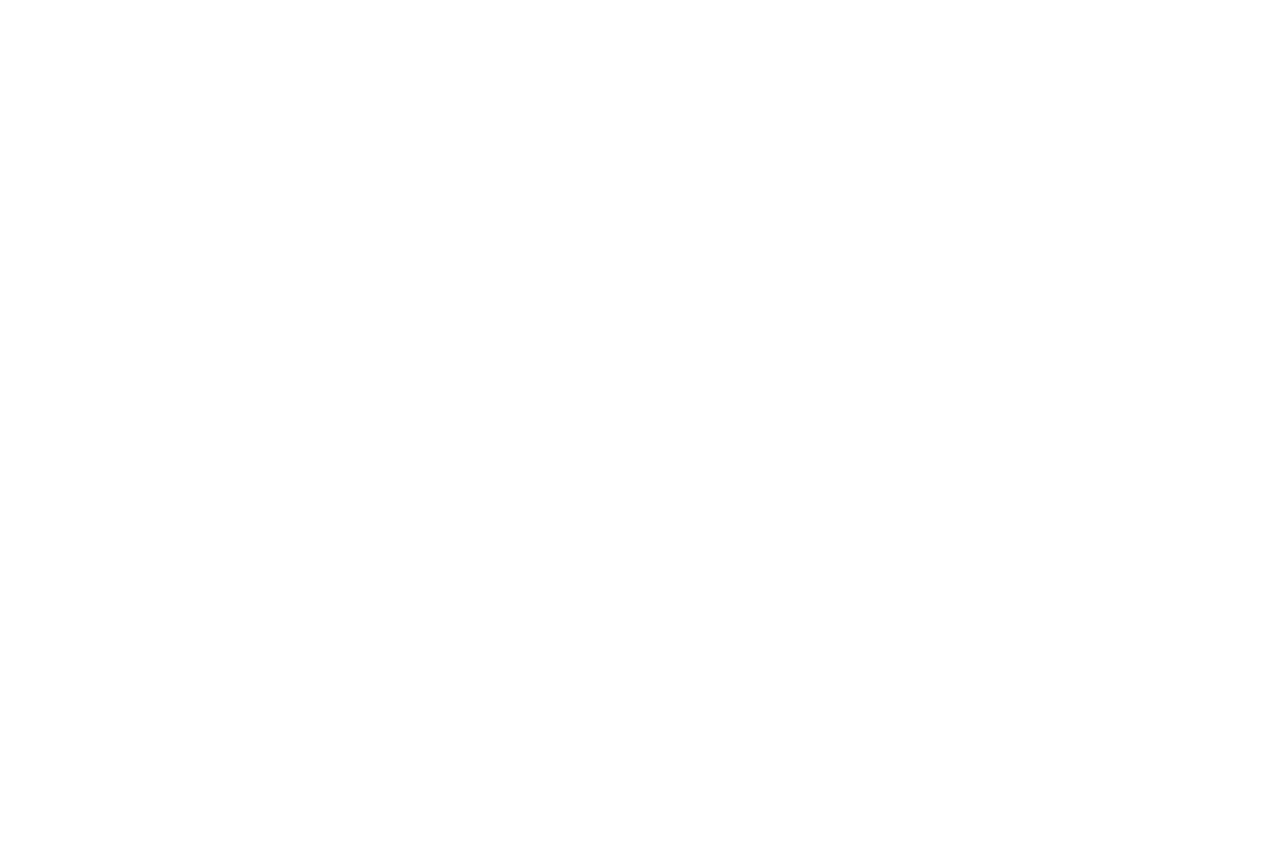
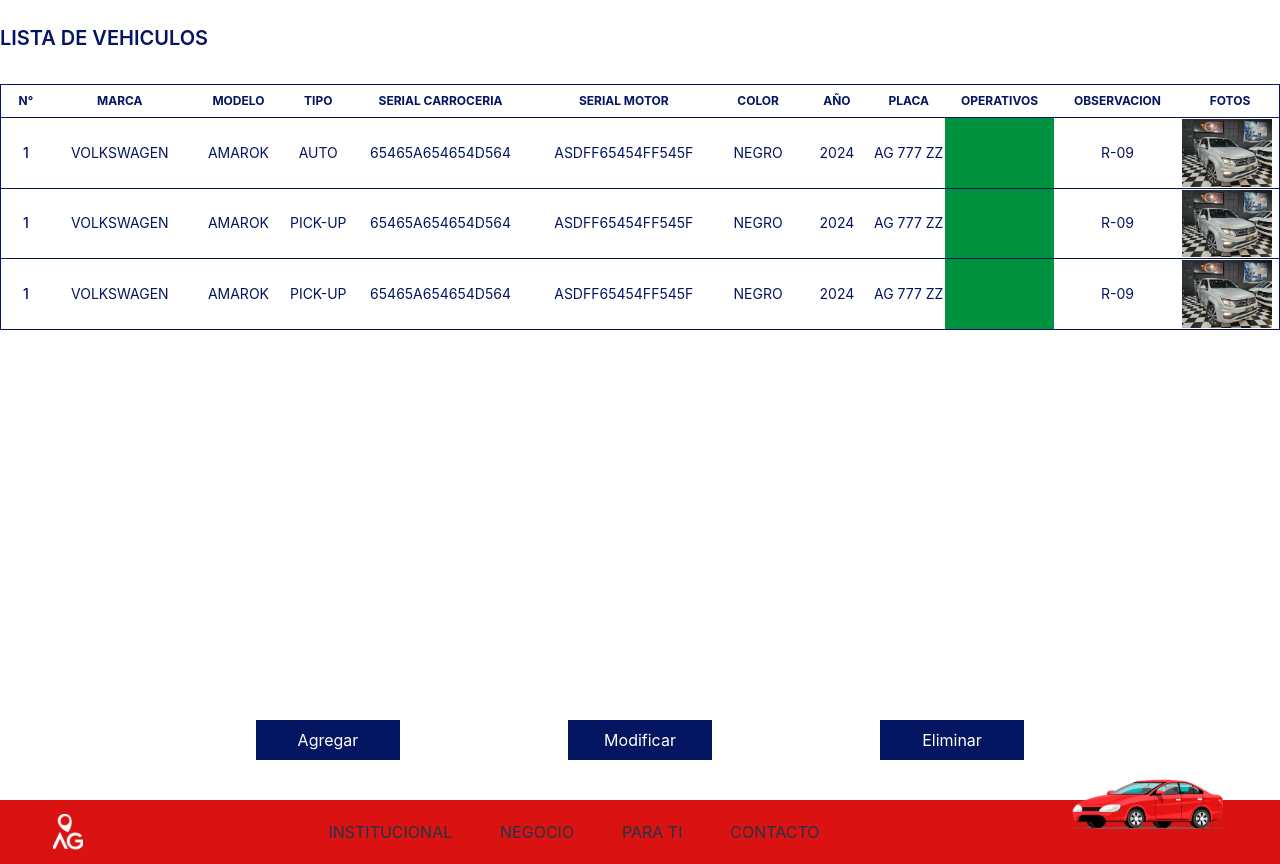
Before and after one commit to pablo-ambrogio/proyecto-final-CDT, a React (Vite) app: page /admin-vehicles-list in a window 1280 px wide. Before the commit this address had no page. Before the commit the page ends 800 px from the top, so only its background shows below. Built offline with nearby package versions, Linux system fonts and the light colour scheme.

Commit message:
pagina AdminVehiclesList y componente VehicleList

```diff
--- /dev/null
+++ b/src/components/common/vehiclesList/VehiclesList.jsx
@@ -0,0 +1,184 @@
+import Amarok from '../../../assets/amarok.webp'
+
+const VehiclesList = () => {
+    return (
+        <div className="relative overflow-x-auto h-screen text-blue max-w-7xl mx-auto pt-6">
+            <h1 className="text-xl font-semibold uppercase">Lista de vehiculos</h1>
+            <table className="w-full text-sm text-left rtl:text-right text-gray-500 dark:text-gray-400 mt-8 border border-blue">
+                <thead className="text-xs text-gray-700 uppercase bg-gray-50 dark:bg-gray-700 dark:text-gray-400 text-center border border-blue">
+                    <tr>
+                        <th scope="col" className="px-4 py-2">
+                            N°
+                        </th>
+                        <th scope="col" className="px-4 py-2">
+                            Marca
+                        </th>
+                        <th scope="col" className="px-4 py-2">
+                            Modelo
+                        </th>
+                        <th scope="col" className="px-4 py-2">
+                            Tipo
+                        </th>
+                        <th scope="col" className="px-4 py-2">
+                            Serial carroceria
+                        </th>
+                        <th scope="col" className="px-4 py-2">
+                            Serial motor
+                        </th>
+                        <th scope="col" className="px-4 py-2">
+                            color
+                        </th>
+                        <th scope="col" className="px-4 py-2">
+                            año
+                        </th>
+                        <th scope="col" className="px-4 py-2">
+                            placa
+                        </th>
+                        <th scope="col" className="px-4 py-2">
+                            operativos
+                        </th>
+                        <th scope="col" className="px-4 py-2">
+                            observacion
+                        </th>
+                        <th scope="col" className="px-4 py-2">
+                            fotos
+                        </th>
+                    </tr>
+                </thead>
+                <tbody>
+                    <tr className="bg-white border-b dark:bg-gray-800 dark:border-gray-700 uppercase text-center ">
+                        <th className="px-4 py-2 font-medium text-gray-900 whitespace-nowrap dark:text-blue">
+                            1
+                        </th>
+                        <td className="px-4 py-2">
+                            Volkswagen
+                        </td>
+                        <td className="px-4 py-2">
+                            Amarok
+                        </td>
+                        <td className="w-5">
+                            auto
+                        </td>
+                        <td className="px-4 py-2">
+                            65465A654654D564
+                        </td>
+                        <td className="px-4 py-2">
+                            ASDFF65454FF545F
+                        </td>
+                        <td className="px-4 py-2">
+                            Negro
+                        </td>
+                        <td className="px-4 py-2">
+                            2024
+                        </td>
+                        <td className="w-5">
+                            AG 777 ZZ
+                        </td>
+                        <td className="w-3 bg-[#00913f]">
+                        </td>
+                        <td className="px-4 py-2">
+                            r-09
+                        </td>
+                        <td className="">
+                            <img src={Amarok} alt="" width={90} />
+                        </td>
+                    </tr>
+                    <tr className="bg-white border-b dark:bg-gray-800 dark:border-gray-700 uppercase text-center">
+                        <th className="px-4 py-2 font-medium text-gray-900 whitespace-nowrap dark:text-blue">
+                            1
+                        </th>
+                        <td className="px-4 py-2">
+                            Volkswagen
+                        </td>
+                        <td className="px-4 py-2">
+                            Amarok
+                        </td>
+                        <td className="w-5">
+                            Pick-up
+                        </td>
+                        <td className="px-4 py-2">
+                            65465A654654D564
+                        </td>
+                        <td className="px-4 py-2">
+                            ASDFF65454FF545F
+                        </td>
+                        <td className="px-4 py-2">
+                            Negro
+                        </td>
+                        <td className="px-4 py-2">
+                            2024
+                        </td>
+                        <td className="w-5">
+                            AG 777 ZZ
+                        </td>
+                        <td className="w-3 bg-[#00913f]">
+                        </td>
+                        <td className="px-4 py-2">
+                            r-09
+                        </td>
+                        <td className="">
+                            <img src={Amarok} alt="" width={90} />
+                        </td>
+                    </tr>
+                    <tr className="bg-white dark:bg-gray-800 uppercase text-center">
+                        <th className="px-4 py-2 font-medium text-gray-900 whitespace-nowrap dark:text-blue">
+                            1
+                        </th>
+                        <td className="px-4 py-2">
+                            Volkswagen
+                        </td>
+                        <td className="px-4 py-2">
+                            Amarok
+                        </td>
+                        <td className="w-5">
+                            Pick-up
+                        </td>
+                        <td className="px-4 py-2">
+                            65465A654654D564
+                        </td>
+                        <td className="px-4 py-2">
+                            ASDFF65454FF545F
+                        </td>
+                        <td className="px-4 py-2">
+                            Negro
+                        </td>
+                        <td className="px-4 py-2">
+                            2024
+                        </td>
+                        <td className="w-5">
+                            AG 777 ZZ
+                        </td>
+                        <td className="w-3 bg-[#00913f]">
+                        </td>
+                        <td className="px-4 py-2">
+                            r-09
+                        </td>
+                        <td className="">
+                            <img src={Amarok} alt="" width={90} />
+                        </td>
+                    </tr>
+                </tbody>
+            </table>
+
+            <div className='uppercase flex justify-between text-white w-3/5 mx-auto absolute bottom-[5%] left-0 right-0'>
+                <div>
+                    <button
+                        className='bg-blue w-36 py-2'
+                    >Agregar</button>
+                </div>
+                <div>
+                    <button
+                        className='bg-blue w-36 py-2'
+                    >Modificar</button>
+                </div>
+                <div>
+                    <button
+                        className='bg-blue w-36 py-2'
+                    >Eliminar</button>
+                </div>
+            </div>
+        </div>
+
+    )
+}
+export default VehiclesList
--- /dev/null
+++ b/src/components/pages/admin/AdminVehiclesList.jsx
@@ -0,0 +1,10 @@
+import VehiclesList from "../../common/vehiclesList/VehiclesList"
+
+const AdminVehiclesList = () => {
+    return (
+        <div>
+            <VehiclesList />
+        </div>
+    )
+}
+export default AdminVehiclesList
--- a/src/main.jsx
+++ b/src/main.jsx
@@ -6,6 +6,7 @@
 import Home from './components/pages/Home.jsx'
 import Vehicles from './components/pages/Vehicles.jsx'
 import AdminHome from './components/pages/admin/AdminHome.jsx'
+import AdminVehiclesList from './components/pages/admin/AdminVehiclesList.jsx'
 
 ReactDOM.createRoot(document.getElementById('root')).render(
   <React.StrictMode>
@@ -15,6 +16,7 @@
           <Route path='/' element={<Home />} />
           <Route path='/vehicles' element={<Vehicles />} />
           <Route path='/admin-home' element={<AdminHome />} />
+          <Route path='/admin-vehicles-list' element={<AdminVehiclesList />} />
         </Route>
       </Routes>
     </BrowserRouter>
```
Also changed, not shown: src/assets/amarok.webp (added), src/assets/apple-macbook-pro-17.webp (added).
